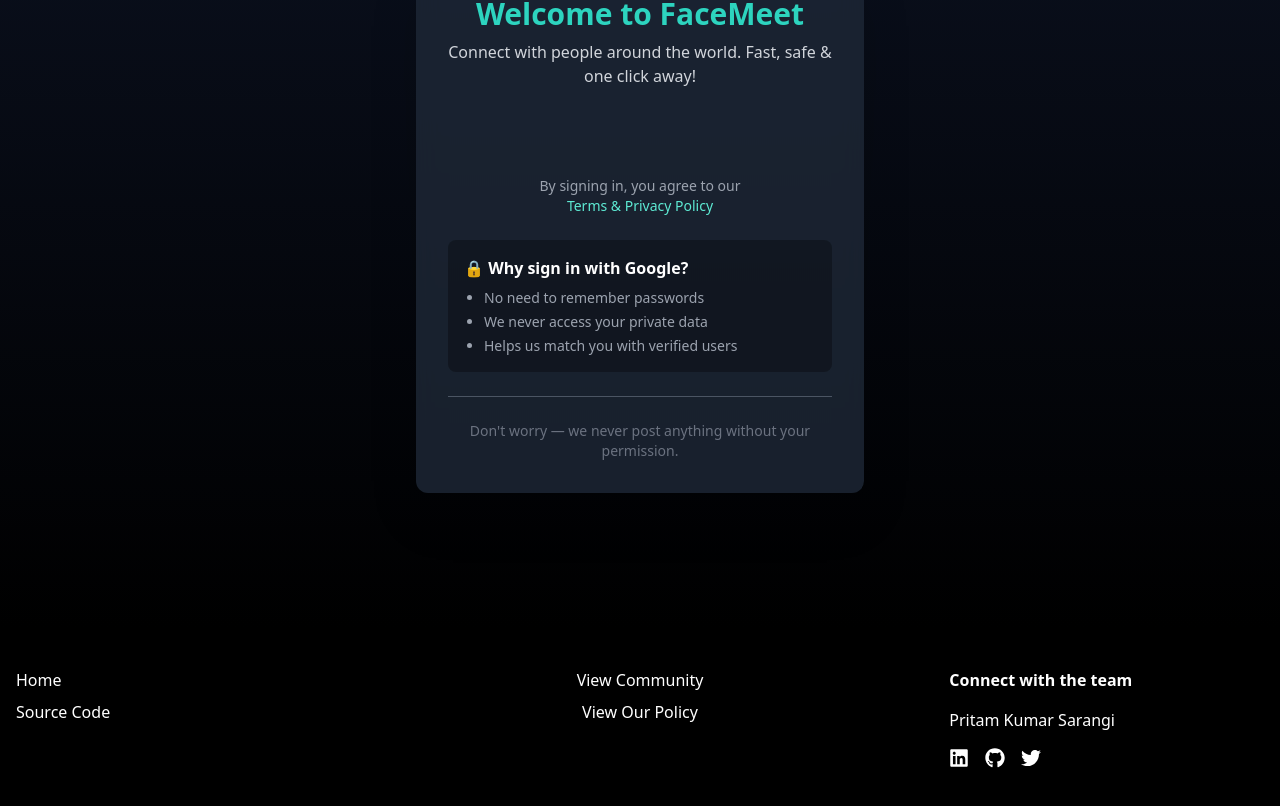
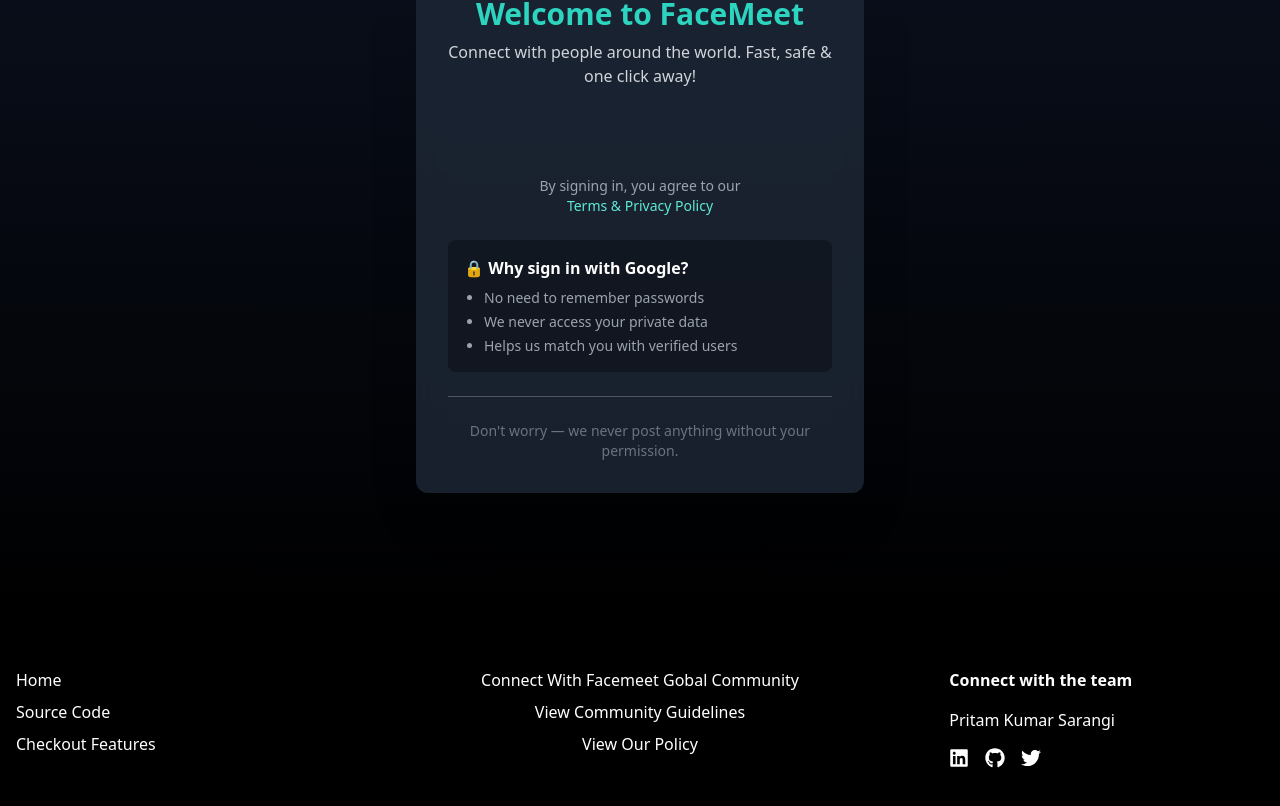
Before and after one commit to Prrriiitam/FaceMeet_Client, a React (Create React App) app: page /login in a window 1280 px wide. Shown: the part 236-1042 px from the top of the page. Built offline with nearby package versions, Linux system fonts and the light colour scheme; no server answers.

Commit message:
styling issues and footer page

```diff
--- a/src/components/Footer.jsx
+++ b/src/components/Footer.jsx
@@ -8,17 +8,20 @@
         {/* Col 1 */}
         <div className="space-y-2 text-center sm:text-left">
           <Link to="/" className="hover:underline block">Home</Link>
+
           <Link to="https://github.com/Prrriiitam/FaceMeet_Server" target="_blank" className="hover:underline block">Source Code</Link>
+          <Link to="/features" className="hover:underline block">Checkout Features</Link>
         </div>
 
         {/* Col 2 */}
         <div className="space-y-2 text-center">
-          <Link to="/community" className="hover:underline block">View Community</Link>
+          <Link to="/issues" className="hover:underline block">Connect With Facemeet Gobal Community</Link>
+          <Link to="/community" className="hover:underline block">View Community Guidelines</Link>
           <Link to="/policy" className="hover:underline block">View Our Policy</Link>
         </div>
 
         {/* Col 3 */}
-        <div className="space-y-4 text-center sm:text-left md:pl-20">
+        <div className="space-y-4  text-center sm:text-left md:pl-20">
           <p className="font-semibold">Connect with the team</p>
           <p>Pritam Kumar Sarangi</p>
           <div className="flex justify-center sm:justify-start gap-4 text-xl">
--- a/src/components/Issues.jsx
+++ b/src/components/Issues.jsx
@@ -340,7 +340,14 @@
         {/* ISSUE LIST */}
         <div className="space-y-4">
           {loading ? (
-            <p className="text-center text-gray-400">Loading issues...</p>
+            <>
+            <p className="text-center text-lg font-medium text-gray-600">
+            🚀 Please be patient for <span className="text-blue-600 font-semibold">1–2 mins</span> while we restart the server.
+            </p>
+            <p className="text-center text-lg text-gray-400 mt-2">
+            Loading issues... (❁´◡`❁)
+            </p>
+            </>
           ) : error ? (
             <p className="text-center text-red-400">{error}</p>
           ) : issues.length === 0 ? (
```
